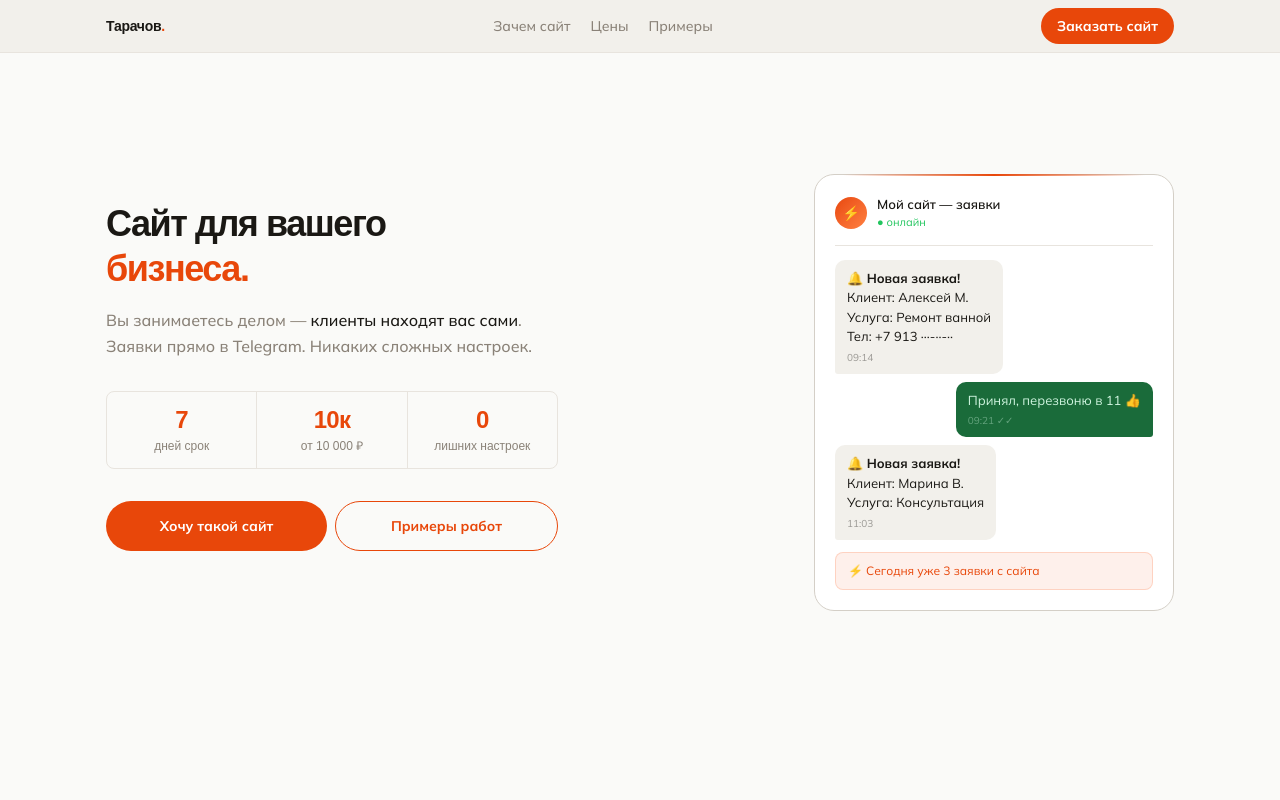
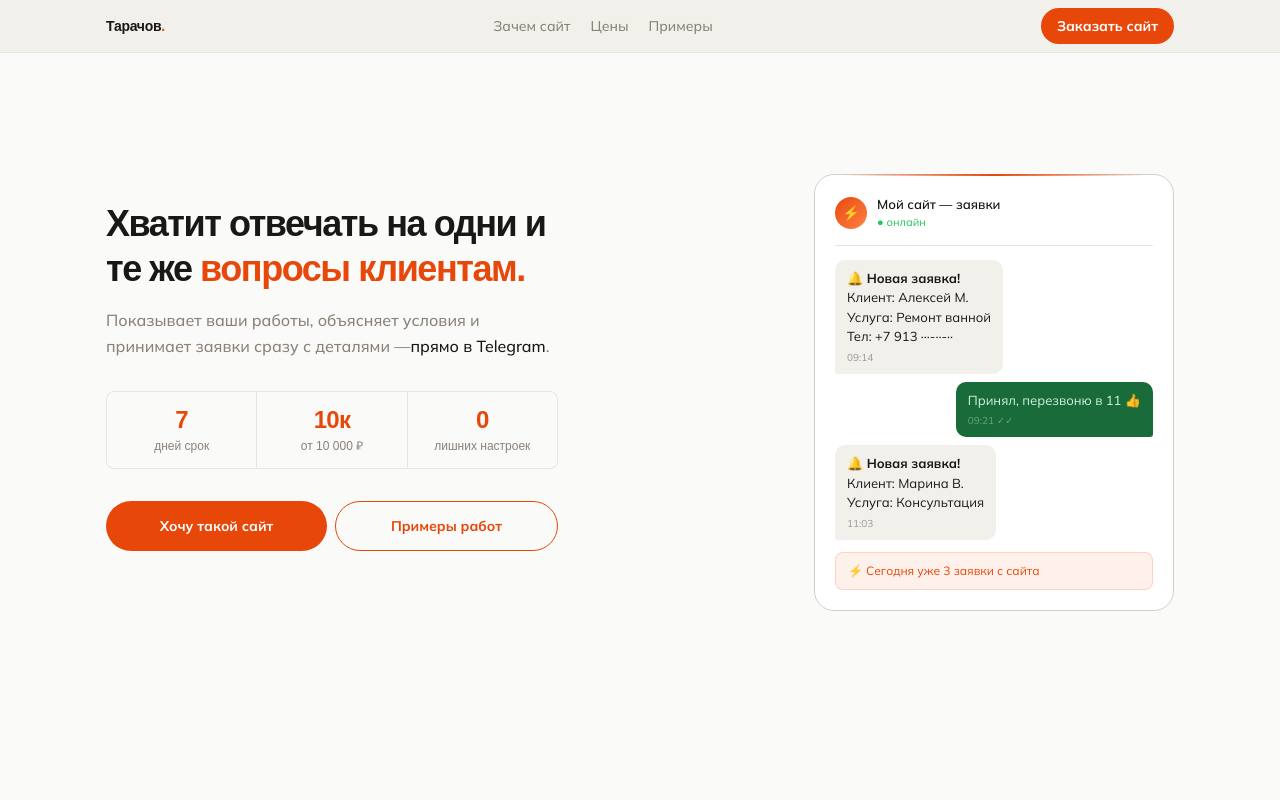
Before and after one commit to Mimosa01/my-lp, a Next.js app: page / in a window 1280 px wide. Shown: the top 800 px of the page. Built offline with nearby package versions, Linux system fonts and the light colour scheme; no server answers; a web font is replaced by a local one.

Commit message:
изменил заголовок

```diff
--- a/components/section/Hero.tsx
+++ b/components/section/Hero.tsx
@@ -21,14 +21,12 @@ export default function Hero() {
     <section className={clsx(heroLayoutClass, heroGlowClass)}>
       <div className="reveal md:flex-1 md:max-w-[560px] md:px-0">
         <h1 className="mb-4 font-unbounded text-4xl font-black tracking-[-0.04em] leading-tight text-text">
-          Сайт для вашего
-          <br />
-          <span className="text-orange">бизнеса.</span>
+        Хватит отвечать на одни и те же
+          <span className="text-orange"> вопросы клиентам.</span>
         </h1>
         <p className="mb-8 max-w-[480px] text-base font-medium leading-relaxed text-muted">
-          Вы занимаетесь делом —{" "}
-          <strong className="font-medium text-text">клиенты находят вас сами</strong>. Заявки прямо в Telegram.
-          Никаких сложных настроек.
+          Показывает ваши работы, объясняет условия и принимает заявки сразу с деталями —
+          <strong className="font-medium text-text">прямо в Telegram</strong>.
         </p>
         <div className="animation:fu .6s ease .24s both mb-8 flex gap-0 overflow-hidden rounded-lg border border-border">
           {PROOF_ITEMS.map(({ num, label }) => (
```
